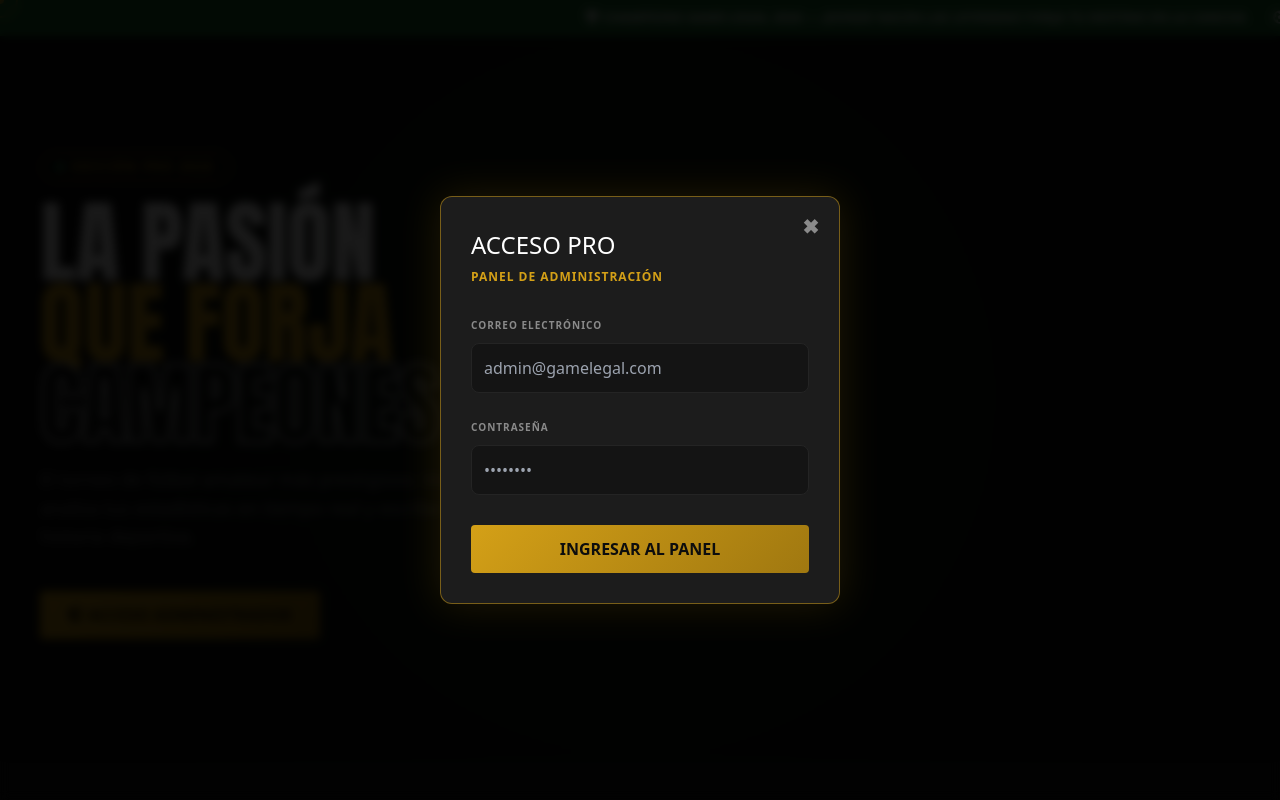
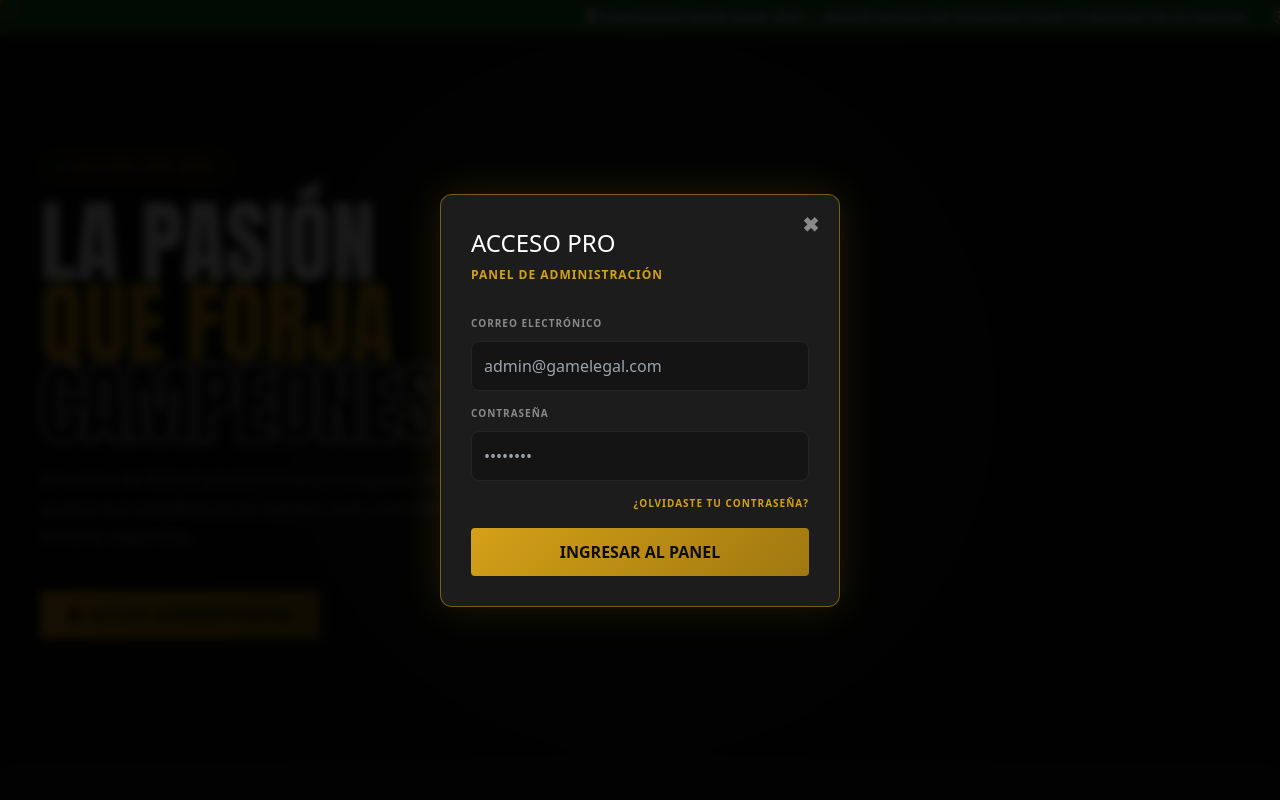
Before and after one commit to gabocv0205-ship-it/game-legal-tournament-ec-loxa, a Next.js app: page / in a window 1280 px wide. Both pictures are taken after a click on the button "ACCESO ADMINISTRADOR". Shown: the top 800 px of the page. Built offline with nearby package versions, Linux system fonts and the light colour scheme; no server answers; the database is empty.

Commit message:
Update page.tsx

```diff
--- a/app/page.tsx
+++ b/app/page.tsx
@@ -2,12 +2,11 @@
 import React, { useEffect, useState } from 'react';
 import { useRouter } from 'next/navigation';
 import { supabase } from "@/lib/supabase";
-import Link from 'next/link'; // Agregamos Link para la navegación
+import Link from 'next/link';
 
 export default function PortalPrincipal() {
   const router = useRouter();
 
-  // Estados de Datos (Limpiados de posiciones/goleadores)
   const [torneosActivos, setTorneosActivos] = useState<any[]>([]);
   const [visitas, setVisitas] = useState(0);
   const [torneoDestacado, setTorneoDestacado] = useState<any>(null);
@@ -20,7 +19,6 @@ export default function PortalPrincipal() {
   const [authLoading, setAuthLoading] = useState(false);
 
   useEffect(() => {
-    // 1. Motor Supabase: Cargar TODOS los torneos en lugar de uno solo
     async function inicializarPortal() {
       try {
         await supabase.from("status_visits").insert([{}]);
@@ -31,7 +29,7 @@ export default function PortalPrincipal() {
 
         if (tourneys && tourneys.length > 0) {
           setTorneosActivos(tourneys);
-          setTorneoDestacado(tourneys[0]); // Usamos el más reciente para el Hero superior
+          setTorneoDestacado(tourneys[0]);
         }
       } catch (err) {
         console.error("Error cargando portal principal:", err);
@@ -41,7 +39,6 @@ export default function PortalPrincipal() {
     }
     inicializarPortal();
 
-    // 2. Custom Cursor Animado
     const dot = document.getElementById('cursorDot');
     const ring = document.getElementById('cursorRing');
     let mouseX = 0, mouseY = 0, ringX = 0, ringY = 0;
@@ -60,7 +57,6 @@ export default function PortalPrincipal() {
     };
     animateRing();
 
-    // 3. Animaciones Reveal al hacer scroll
     const reveals = document.querySelectorAll('.reveal');
     const observer = new IntersectionObserver((entries) => {
       entries.forEach(entry => { if (entry.isIntersecting) entry.target.classList.add('visible'); });
@@ -80,6 +76,24 @@ export default function PortalPrincipal() {
     } else {
       router.push("/dashboard/partidos");
     }
+  };
+
+  // NUEVO: Función para Recuperar Contraseña
+  const handleRecuperarPassword = async () => {
+    if (!email) {
+      alert("Por favor, ingresa tu correo electrónico en el campo superior primero.");
+      return;
+    }
+    setAuthLoading(true);
+    const { error } = await supabase.auth.resetPasswordForEmail(email, {
+      redirectTo: `${window.location.origin}/dashboard`,
+    });
+    if (error) {
+      alert("Error al intentar enviar el correo: " + error.message);
+    } else {
+      alert("Te hemos enviado un enlace de recuperación. Revisa tu bandeja de entrada o la carpeta de SPAM.");
+    }
+    setAuthLoading(false);
   };
 
   return (
@@ -108,7 +122,6 @@ export default function PortalPrincipal() {
         .sponsors-track { display: flex; gap: 40px; animation: marquee 20s linear infinite; padding: 40px 0;}
         .sponsor-logo { padding: 15px 30px; border: 1px solid var(--dark3); border-radius: 8px; color: var(--gray); font-weight: bold; white-space: nowrap; }
 
-        /* NUEVO ESTILO: Tarjetas dinámicas de torneos */
         .tournament-card { background: var(--dark2); border: 1px solid var(--dark3); border-radius: 8px; overflow: hidden; padding: 25px; transition: 0.3s; cursor: none; text-decoration: none; display: flex; flex-direction: column; justify-content: space-between;}
         .tournament-card:hover { border-color: var(--gold); transform: translateY(-5px); box-shadow: 0 10px 30px rgba(212,160,23,0.1); }
 
@@ -116,7 +129,7 @@ export default function PortalPrincipal() {
         .modal-content { background: var(--dark2); border: 1px solid rgba(212,160,23,0.5); border-radius: 12px; padding: 30px; width: 100%; max-width: 400px; box-shadow: 0 0 40px rgba(212,160,23,0.15); position: relative;}
         .modal-close { position: absolute; top: 15px; right: 20px; background: transparent; border: none; color: var(--gray); font-size: 20px; font-weight: bold; cursor: none; transition: 0.3s;}
         .modal-close:hover { color: var(--white); }
-        .modal-input { width: 100%; background: var(--dark); border: 1px solid var(--dark3); color: var(--white); padding: 12px; border-radius: 8px; margin-top: 8px; margin-bottom: 20px; outline: none; transition: 0.3s;}
+        .modal-input { width: 100%; background: var(--dark); border: 1px solid var(--dark3); color: var(--white); padding: 12px; border-radius: 8px; margin-top: 8px; margin-bottom: 8px; outline: none; transition: 0.3s;}
         .modal-input:focus { border-color: var(--gold); }
       `}} />
 
@@ -154,7 +167,6 @@ export default function PortalPrincipal() {
         </div>
       </section>
 
-      {/* AQUÍ OCURRE LA MAGIA: Directorio de Ligas en lugar de las tablas */}
       <section style={{ padding: '80px 20px', background: 'var(--dark)' }}>
         <div style={{ maxWidth: '1200px', margin: '0 auto' }}>
           <div className="reveal">
@@ -243,13 +255,18 @@ export default function PortalPrincipal() {
                   type="password"
                   value={password}
                   onChange={(e) => setPassword(e.target.value)}
-                  required
                   className="modal-input"
                   placeholder="••••••••"
                 />
               </div>
 
-              <button type="submit" disabled={authLoading} className="btn-primary" style={{ width: '100%', marginTop: '10px', textAlign: 'center' }}>
+              <div style={{ textAlign: 'right', marginBottom: '15px' }}>
+                <button type="button" onClick={handleRecuperarPassword} style={{ background: 'none', border: 'none', color: 'var(--gold)', fontSize: '10px', fontWeight: 'bold', textTransform: 'uppercase', letterSpacing: '1px', cursor: 'pointer' }}>
+                  ¿Olvidaste tu contraseña?
+                </button>
+              </div>
+
+              <button type="submit" disabled={authLoading} className="btn-primary" style={{ width: '100%', textAlign: 'center' }}>
                 {authLoading ? "Verificando..." : "Ingresar al Panel"}
               </button>
             </form>
```
